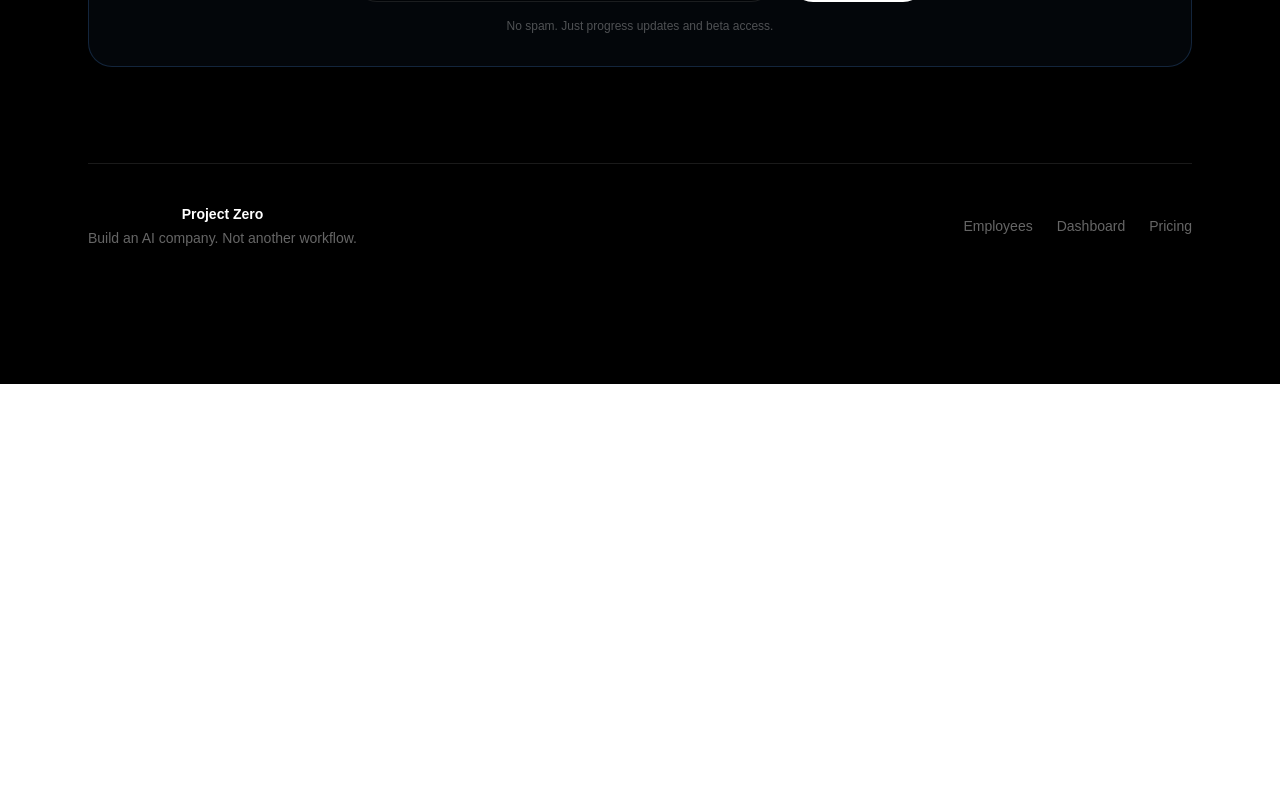
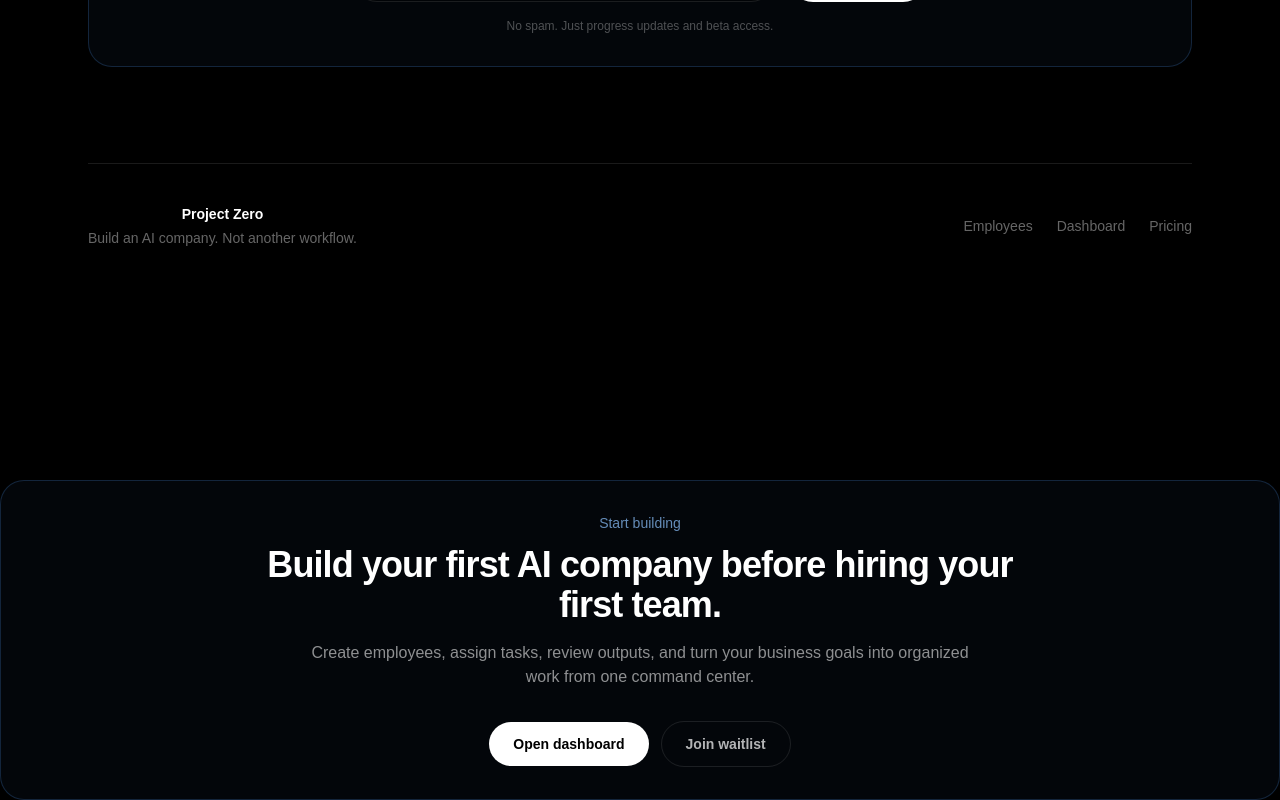
Before and after one commit to Finalexs/project-zero, a Next.js app in the folder app/: page / in a window 1280 px wide. Shown: the part 6817-7617 px from the top of the page. Before the commit the page ends 7201 px from the top, so only its background shows below. Built offline with nearby package versions, Linux system fonts and the light colour scheme; no server answers.

Commit message:
Add final landing page CTA

```diff
--- a/app/src/app/page.tsx
+++ b/app/src/app/page.tsx
@@ -1,6 +1,7 @@
 "use client";
 import { useState } from "react";
 import { supabase } from "@/lib/supabase";
+import FinalCtaSection from "@/components/FinalCtaSection";
 export default function Home() {
   const [joinedWaitlist, setJoinedWaitlist] = useState(false);
   const [email, setEmail] = useState("");
@@ -761,6 +762,7 @@ Not another workflow.
   </div>
 </footer>
       </section>
+      <FinalCtaSection />
     </main>
   );
 }
--- /dev/null
+++ b/app/src/components/FinalCtaSection.tsx
@@ -0,0 +1,32 @@
+export default function FinalCtaSection() {
+  return (
+    <div className="mt-24 w-full rounded-3xl border border-blue-400/20 bg-blue-400/[0.04] p-8 text-center">
+      <p className="text-sm text-blue-300/70">Start building</p>
+
+      <h2 className="mx-auto mt-3 max-w-3xl text-4xl font-bold tracking-tight">
+        Build your first AI company before hiring your first team.
+      </h2>
+
+      <p className="mx-auto mt-4 max-w-2xl text-white/55">
+        Create employees, assign tasks, review outputs, and turn your business
+        goals into organized work from one command center.
+      </p>
+
+      <div className="mt-8 flex flex-col items-center justify-center gap-3 sm:flex-row">
+        <a
+          href="/dashboard"
+          className="rounded-full bg-white px-6 py-3 text-sm font-semibold text-black hover:bg-white/90"
+        >
+          Open dashboard
+        </a>
+
+        <a
+          href="#waitlist"
+          className="rounded-full border border-white/10 px-6 py-3 text-sm font-semibold text-white/70 hover:bg-white/[0.04] hover:text-white"
+        >
+          Join waitlist
+        </a>
+      </div>
+    </div>
+  );
+}
```
